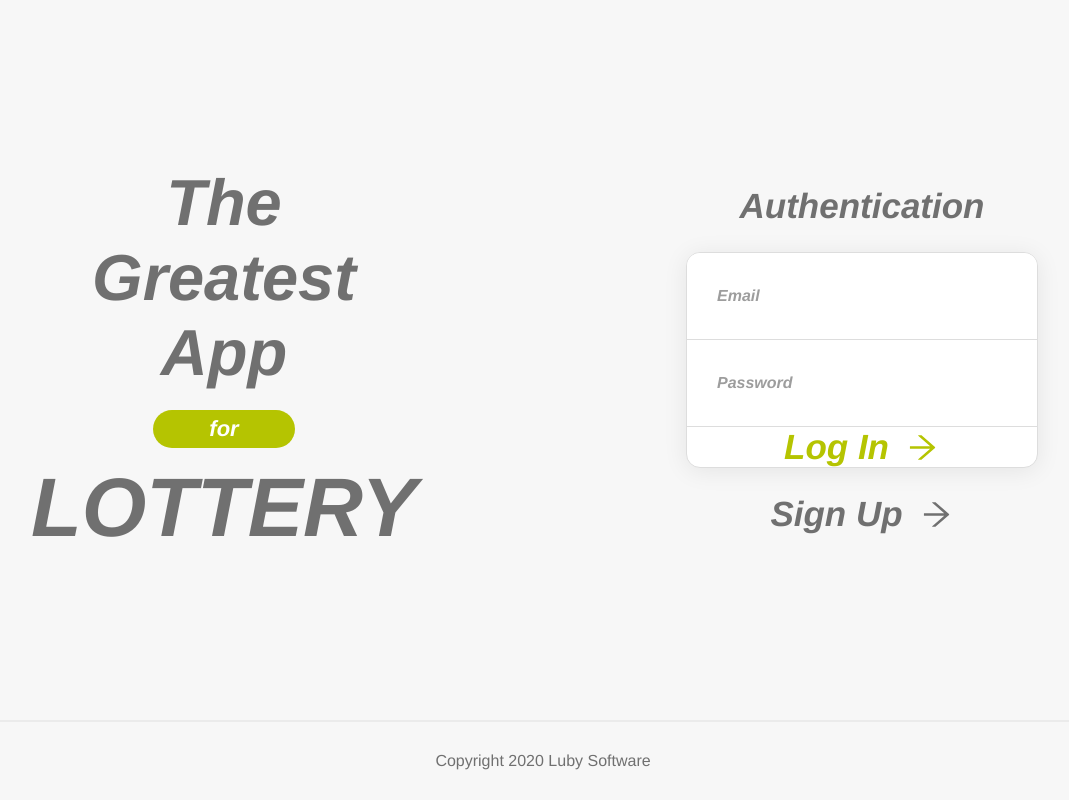
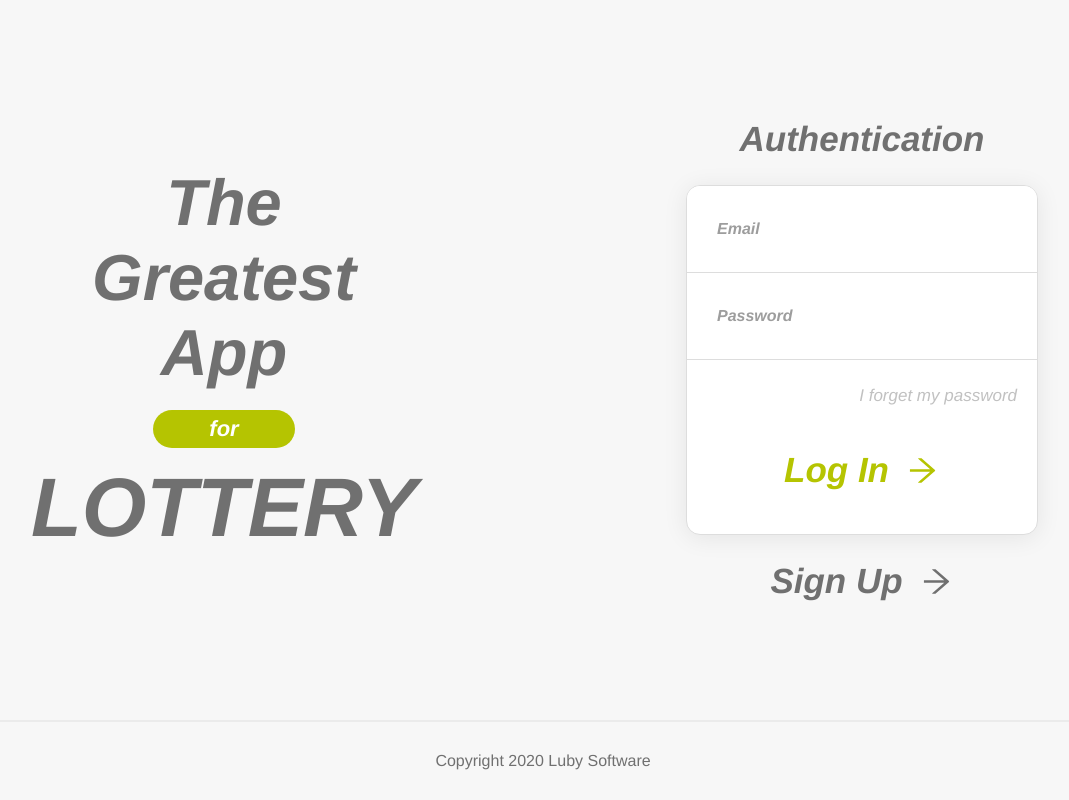
Before and after one commit to gabepinheiro/tgl-react, a React (Vite) app: page /authentication in a window 1280 px wide. Shown: the whole page, without its empty margins (97-1166 px from the left). Built offline with nearby package versions, Linux system fonts and the light colour scheme; no server answers.

Commit message:
feat: added link to I forget my password page, and styles for paragraph and anchor elements in Form

```diff
--- a/src/components/form/index.tsx
+++ b/src/components/form/index.tsx
@@ -6,10 +6,26 @@ export const Form = styled.form`
   border-radius: 1.4rem;
   overflow: hidden;
 
+  align-items: center;
+
   ${({ theme }) => css`
     background-color: ${theme.colors.white};
     border: 1px solid ${theme.colors.gray300};
   `}
+
+  a {
+    text-decoration: none;
+    display: block;
+    text-align: right;
+    margin: 2.6rem 2rem 0 0;
+    font-style: italic;
+    color: #C1C1C1;
+    font-size: 1.7rem;
+  }
+
+  button {
+    margin: 4.4rem 0;
+  }
 
   @media (min-width: 398px) {
     width: 352px;
--- a/src/pages/auth-page/index.tsx
+++ b/src/pages/auth-page/index.tsx
@@ -76,6 +76,8 @@ function AuthPage () {
         <Input type='email' placeholder='Email' {...register('email')} />
         <Input type='password' placeholder='Password' {...register('password')} />
 
+        <Link to='/reset-password'>I forget my password</Link>
+
         <ButtonLink
           color='greenLight'
           size='large'
```
